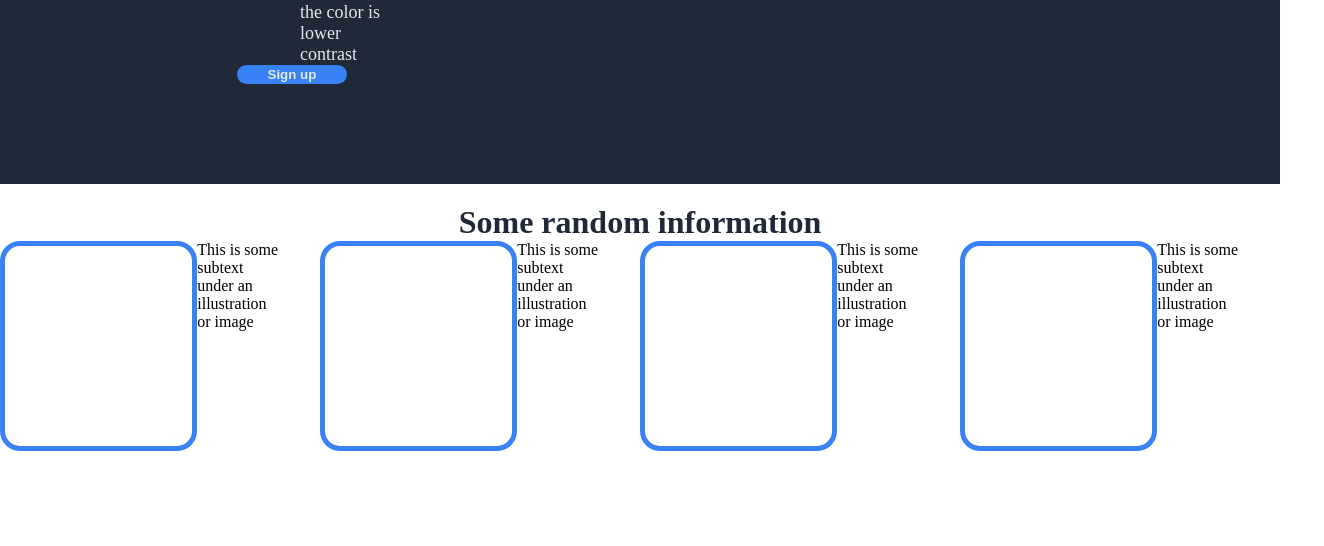
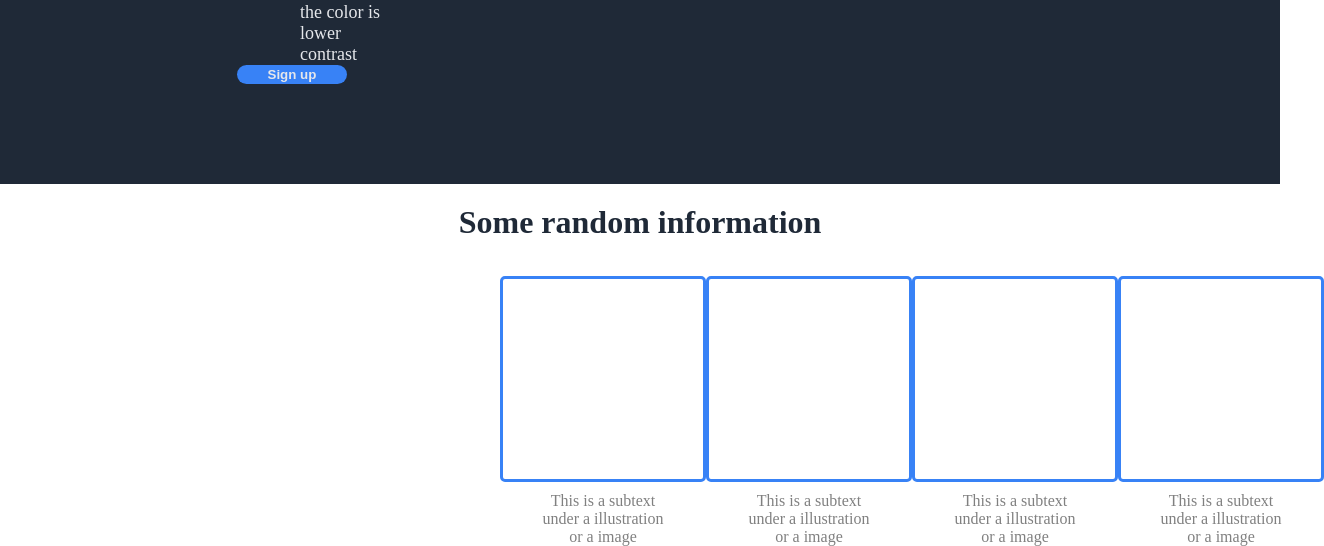
Before and after one commit to PatrikSlat/LandingPage, a plain HTML site: page index.html in a window 1280 px wide. Shown: the part 569-1115 px from the top of the page, 1324 px wide, since content can reach past the window. Before the commit the page ends 1020 px from the top, so only its background shows below. Drawn offline with Linux system fonts and the light colour scheme.

Commit message:
second section finished

```diff
--- a/index.html
+++ b/index.html
@@ -34,16 +34,22 @@
     </div>
     <div class="second-section">
         <h1>Some random information</h1>
-        <div class="box-section">
-            <div class="container-of-boxes">
+        <div class="row-of-blue-divs">
+            <div class="blue-box-msg">
                 <div class="blue-box"></div>
-                <p class="box-information-para">This is some subtext <br> under an illustration <br> or image</p>
+                <p class="p-second"> This is a subtext<br/> under a illustration <br/> or a image</p>
+            </div>
+            <div class="blue-box-msg">
                 <div class="blue-box"></div>
-                <p class="box-information-para">This is some subtext <br> under an illustration <br> or image</p>
+                <p class="p-second"> This is a subtext<br/> under a illustration <br/> or a image</p>
+            </div>
+            <div class="blue-box-msg">
                 <div class="blue-box"></div>
-                <p class="box-information-para">This is some subtext <br> under an illustration <br> or image</p>
+                <p class="p-second"> This is a subtext<br/> under a illustration <br/> or a image</p>
+            </div>
+            <div class="blue-box-msg">
                 <div class="blue-box"></div>
-                <p class="box-information-para">This is some subtext <br> under an illustration <br> or image</p>
+                <p class="p-second"> This is a subtext<br/> under a illustration <br/> or a image</p>
             </div>
         </div>
     </div>
--- a/styles.css
+++ b/styles.css
@@ -94,21 +94,28 @@ h1{
     font-weight: bolder;
     color: #1f2937;
     margin-top: 20px;
+    margin-bottom: 35px;
 }
 
-.box-section{
+.row-of-blue-divs{
     display: flex;
     flex-direction: row;
-}
-
-.container-of-boxes{
-    display: flex;
-
+    justify-content: space-between;
+    max-width: 50%;
+    margin-left: 500px;
+    align-items: center;
 }
 
 .blue-box{
+    border: 3px solid #3882F6;
     width: 200px;
     height: 200px;
-    border: 5px solid #3882F6;
-    border-radius: 20px;
+    border-radius: 5px;
+    margin-bottom: 10px;
 }
+
+.p-second{
+    color: gray;
+    size: 18px;
+    text-align: center;
+}
```
